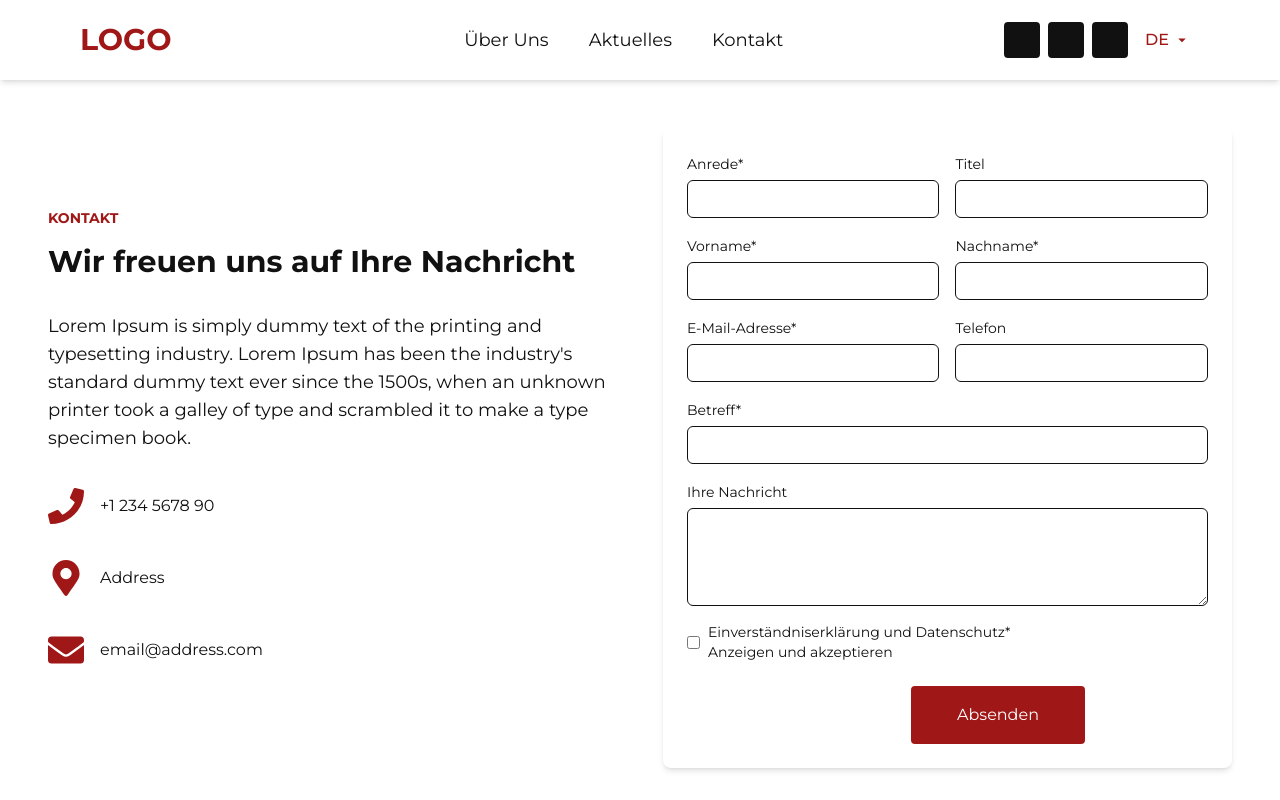
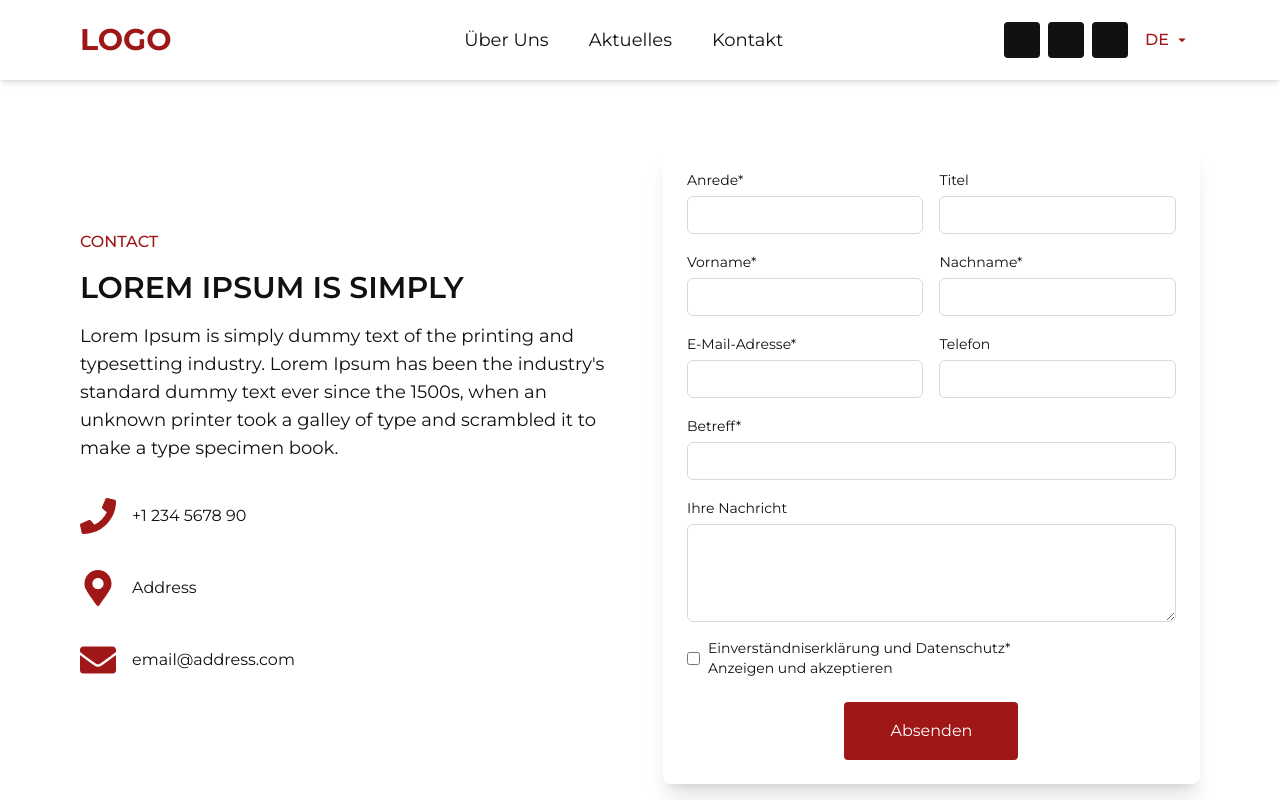
Before and after one commit to nartkosova/dajv, a React (Create React App) app: page /contact in a window 1280 px wide. Shown: the top 800 px of the page. Built offline with nearby package versions, Linux system fonts and the light colour scheme; a web font is replaced by a local one.

Commit message:
fix margins

```diff
--- a/src/Shared/Footer.tsx
+++ b/src/Shared/Footer.tsx
@@ -6,7 +6,7 @@ const Footer = () => {
 <footer className="bg-text py-12 text-white">
   <div className="lg:px-20 px-8">
     <div
-      className="flex flex-wrap justify-between  gap-8 md:gap-x-32"
+      className="flex flex-wrap justify-between gap-6"
     >
       <ul className="space-y-6 flex-1 min-w-[200px]">
         <li className="flex items-center">
@@ -54,7 +54,7 @@ const Footer = () => {
           </li>
         </ul>
       </div>
-      <div className="flex space-x-4 mt-0 flex-1 min-w-[200px]">
+      <div className="flex space-x-4 mt-0 flex-1 min-w-[200px] ">
         <a
           href="https://www.facebook.com"
           target="_blank"
--- a/src/components/ContactForm/Contact.tsx
+++ b/src/components/ContactForm/Contact.tsx
@@ -1,3 +1,4 @@
+import { Button } from "@mui/material";
 import React, { useState } from "react";
 import { FaPhone, FaEnvelope, FaMapMarkerAlt } from "react-icons/fa"; // Importing React Icons
 
@@ -80,14 +81,15 @@ const Contact: React.FC = () => {
   };
 
   return (
-    <div className="flex flex-col md:flex-row justify-between items-start md:items-center bg-white p-6 md:p-12 shadow-lg rounded-lg space-y-6 md:space-y-0 md:space-x-12">
-      {/* Left Section */}
+    <div className="flex flex-col md:flex-row justify-between items-start md:items-center py-16 bg-white px-8 lg:px-20 shadow-lg rounded-md space-y-6 md:space-y-0 md:space-x-12">
       <div className="space-y-4 md:w-1/2">
-        <h2 className="text-customRed font-bold text-sm uppercase">Kontakt</h2>
-        <h3 className="text-3xl font-bold text-gray-800 pb-4">
-          Wir freuen uns auf Ihre Nachricht
-        </h3>
-        <p className="text-gray-600 text-lg">
+      <p className="font-medium text-customRed mb-1 uppercase">
+            contact
+          </p>
+          <h2 className="text-3xl font-semibold mb-12 sm:mb-20 text-left">
+            LOREM IPSUM IS SIMPLY
+          </h2>
+        <p className="text-text text-lg">
           Lorem Ipsum is simply dummy text of the printing and typesetting industry. Lorem Ipsum has been the industry's standard dummy text ever since the 1500s, when an unknown printer took a galley of type and scrambled it to make a type specimen book.
         </p>
         <div className="space-y-4 mt-6 ">
@@ -107,14 +109,13 @@ const Contact: React.FC = () => {
       </div>
 
 
-      {/* Right Section */}
       <form
-        className="bg-gray-100 rounded-lg p-6 w-full md:w-1/2 shadow-md"
+        className="bg-gray-100 rounded-lg p-6 w-full md:w-1/2 shadow-xl"
         onSubmit={handleSubmit}
       >
         <div className="grid grid-cols-2 gap-4">
           <div>
-            <label htmlFor="anrede" className="text-gray-700 text-sm">
+            <label htmlFor="anrede" className="text-text text-sm">
               Anrede*
             </label>
             <input
@@ -123,12 +124,12 @@ const Contact: React.FC = () => {
               type="text"
               value={formData.anrede}
               onChange={handleChange}
-              className="mt-1 block w-full p-2 border border-gray-300 rounded-md text-sm focus:ring-red-500 focus:border-red-500"
+              className="mt-1 block w-full p-2 border border-dividers rounded-md text-sm focus:ring-red-500 focus:border-red-500"
               required
             />
           </div>
           <div>
-            <label htmlFor="titel" className="text-gray-700 text-sm">
+            <label htmlFor="titel" className="text-text text-sm">
               Titel
             </label>
             <input
@@ -137,11 +138,11 @@ const Contact: React.FC = () => {
               type="text"
               value={formData.titel}
               onChange={handleChange}
-              className="mt-1 block w-full p-2 border border-gray-300 rounded-md text-sm focus:ring-red-500 focus:border-red-500"
+              className="mt-1 block w-full p-2 border border-dividers rounded-md text-sm focus:ring-red-500 focus:border-red-500"
             />
           </div>
           <div>
-            <label htmlFor="vorname" className="text-gray-700 text-sm">
+            <label htmlFor="vorname" className="text-text text-sm">
               Vorname*
             </label>
             <input
@@ -150,12 +151,12 @@ const Contact: React.FC = () => {
               type="text"
               value={formData.vorname}
               onChange={handleChange}
-              className="mt-1 block w-full p-2 border border-gray-300 rounded-md text-sm focus:ring-red-500 focus:border-red-500"
+              className="mt-1 block w-full p-2 border border-dividers rounded-md text-sm focus:ring-red-500 focus:border-red-500"
               required
             />
           </div>
           <div>
-            <label htmlFor="nachname" className="text-gray-700 text-sm">
+            <label htmlFor="nachname" className="text-text text-sm">
               Nachname*
             </label>
             <input
@@ -164,12 +165,12 @@ const Contact: React.FC = () => {
               type="text"
               value={formData.nachname}
               onChange={handleChange}
-              className="mt-1 block w-full p-2 border border-gray-300 rounded-md text-sm focus:ring-red-500 focus:border-red-500"
+              className="mt-1 block w-full p-2 border border-dividers rounded-md text-sm focus:ring-red-500 focus:border-red-500"
               required
             />
           </div>
           <div>
-            <label htmlFor="email" className="text-gray-700 text-sm">
+            <label htmlFor="email" className="text-text text-sm">
               E-Mail-Adresse*
             </label>
             <input
@@ -178,12 +179,12 @@ const Contact: React.FC = () => {
               type="email"
               value={formData.email}
               onChange={handleChange}
-              className="mt-1 block w-full p-2 border border-gray-300 rounded-md text-sm focus:ring-red-500 focus:border-red-500"
+              className="mt-1 block w-full p-2 border border-dividers rounded-md text-sm focus:ring-red-500 focus:border-red-500"
               required
             />
           </div>
           <div>
-            <label htmlFor="telefon" className="text-gray-700 text-sm">
+            <label htmlFor="telefon" className="text-text text-sm">
               Telefon
             </label>
             <input
@@ -192,12 +193,12 @@ const Contact: React.FC = () => {
               type="tel"
               value={formData.telefon}
               onChange={handleChange}
-              className="mt-1 block w-full p-2 border border-gray-300 rounded-md text-sm focus:ring-red-500 focus:border-red-500"
+              className="mt-1 block w-full p-2 border border-dividers rounded-md text-sm focus:ring-red-500 focus:border-red-500"
             />
           </div>
         </div>
         <div className="mt-4">
-          <label htmlFor="betreff" className="text-gray-700 text-sm">
+          <label htmlFor="betreff" className="text-text text-sm">
             Betreff*
           </label>
           <input
@@ -206,12 +207,12 @@ const Contact: React.FC = () => {
             type="text"
             value={formData.betreff}
             onChange={handleChange}
-            className="mt-1 block w-full p-2 border border-gray-300 rounded-md text-sm focus:ring-red-500 focus:border-red-500"
+            className="mt-1 block w-full p-2 border border-dividers rounded-md text-sm focus:ring-red-500 focus:border-red-500"
             required
           />
         </div>
         <div className="mt-4">
-          <label htmlFor="nachricht" className="text-gray-700 text-sm">
+          <label htmlFor="nachricht" className="text-text text-sm">
             Ihre Nachricht
           </label>
           <textarea
@@ -220,7 +221,7 @@ const Contact: React.FC = () => {
             rows={4}
             value={formData.nachricht}
             onChange={handleChange}
-            className="mt-1 block w-full p-2 border border-gray-300 rounded-md text-sm focus:ring-red-500 focus:border-red-500"
+            className="mt-1 block w-full p-2 border border-dividers rounded-md text-sm focus:ring-red-500 focus:border-red-500"
           ></textarea>
         </div>
 
@@ -240,10 +241,10 @@ const Contact: React.FC = () => {
           </div>
         </div>
 
-        {/* Button styling */}
+        <div className="flex justify-center">
         <button
           type="submit"
-          className={`mt-6 w-[174px] h-[58px] bg-customRed justify-center text-white py-2 px-4 rounded-[4px] ml-56 focus:outline-none focus:ring-2 focus:ring-red-500 focus:ring-offset-2 ${
+          className={`mt-6 w-[174px] h-[58px] bg-customRed justify-center text-white py-2 px-4 rounded-[4px] focus:outline-none focus:ring-2 focus:ring-red-500 focus:ring-offset-2 ${
             isSubmitting ? "opacity-50" : ""
           }`}
           disabled={isSubmitting}
@@ -253,13 +254,14 @@ const Contact: React.FC = () => {
 
         {submitMessage && (
           <p
-            className={`mt-4 text-sm ${
-              submitMessage.includes("Fehler") ? "text-red-600" : "text-green-600"
-            }`}
+          className={`p-4 text-sm ${
+            submitMessage.includes("Fehler") ? "text-customRed" : "text-text"
+          }`}
           >
             {submitMessage}
           </p>
         )}
+        </div>
       </form>
     </div>
   );
--- a/src/components/HomeComponents/OurStory.tsx
+++ b/src/components/HomeComponents/OurStory.tsx
@@ -12,7 +12,7 @@ interface OurStoryProps {
 const OurStory: React.FC<OurStoryProps> = ({ our, title, content, image }) => {
   const { t } = useTranslation("ourStory");
   return (
-    <div className="!flex relative bg-white px-8 lg:px-20 pt-28 pb-28 items-center justify-center">
+    <div className="!flex relative bg-white px-8 lg:px-20 py-28 items-center justify-center">
       <div className="flex flex-col lg:flex-row items-center lg:items-start ">
         <div className="flex flex-col justify-center lg:w-1/2 text-left text-text lg:pr-12 mb-16 lg:mb-0 self-center">
           <p className="font-medium text-customRed mb-1 uppercase">{our}</p>
```
